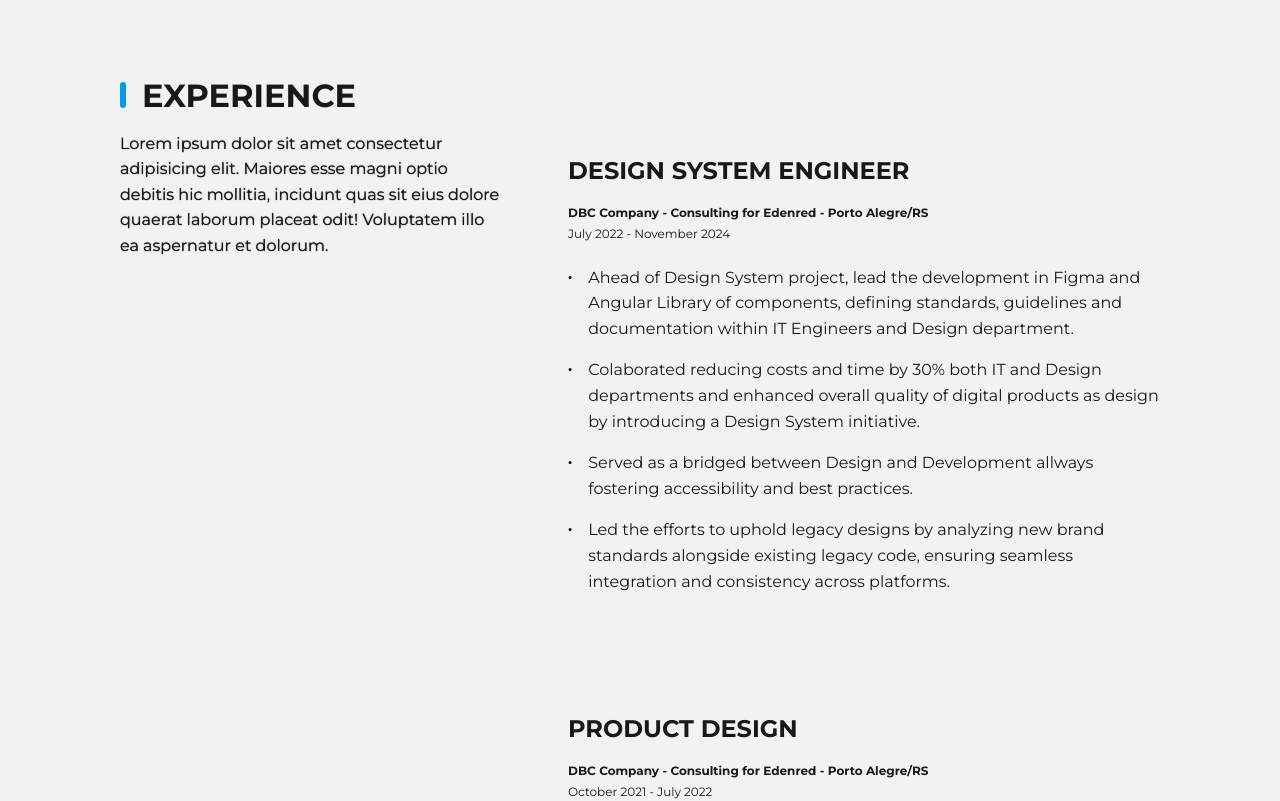
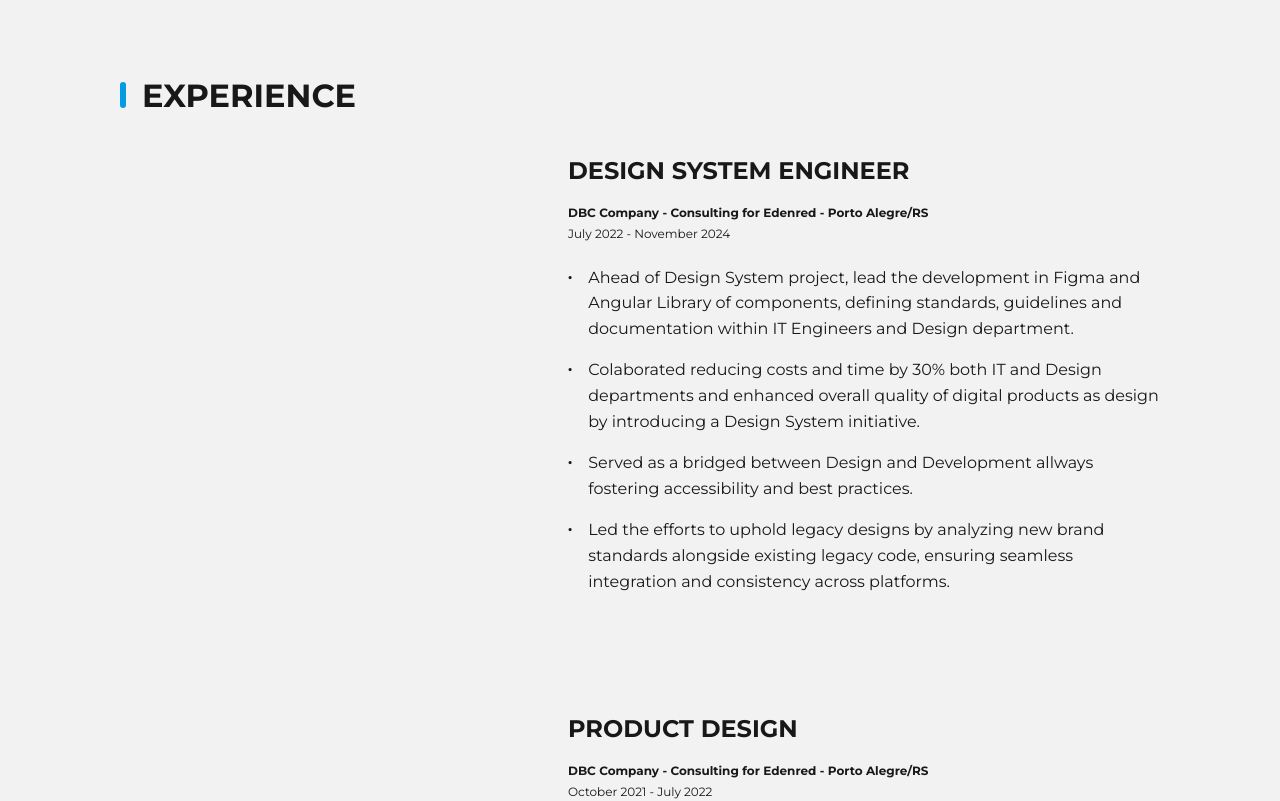
Before and after one commit to maikelsalles/apersonalwebsite, a Next.js app: page / in a window 1280 px wide. Shown: the part 3920-4721 px from the top of the page. Built offline with nearby package versions, Linux system fonts and the light colour scheme; no server answers.

Commit message:
fix: texts

```diff
--- a/src/app/page.tsx
+++ b/src/app/page.tsx
@@ -48,7 +48,6 @@ export default function Home() {
       <section id="resume" className={`${globals.wrapper} ${globals.twoCollumns} ${globals.sectionPadding}`}>
         <div className={`${globals.stickyIt}`}>
           <h2>Experience</h2>
-          <p>Lorem ipsum dolor sit amet consectetur adipisicing elit. Maiores esse magni optio debitis hic mollitia, incidunt quas sit eius dolore quaerat laborum placeat odit! Voluptatem illo ea aspernatur et dolorum.</p>
         </div>
         <div className={globals.sectionPadding}>
           <Experience />
@@ -58,7 +57,6 @@ export default function Home() {
       <section className={`${globals.wrapper} ${globals.twoCollumns} ${globals.sectionPadding}`}>
         <div className={`${globals.stickyIt}`}>
           <h2>Stack</h2>
-          <p>Lorem ipsum dolor sit amet consectetur adipisicing elit. Maiores esse magni optio debitis hic mollitia, incidunt quas sit eius dolore quaerat laborum placeat odit! Voluptatem illo ea aspernatur et dolorum.</p>
         </div>
         <div className={globals.sectionPadding}>
           <Stack />
@@ -68,7 +66,6 @@ export default function Home() {
       <section className={`${globals.wrapper} ${globals.twoCollumns} ${globals.sectionPadding}`}>
         <div className={`${globals.stickyIt}`}>
           <h2>Education</h2>
-          <p>Lorem ipsum dolor sit amet consectetur adipisicing elit. Maiores esse magni optio debitis hic mollitia, incidunt quas sit eius dolore quaerat laborum placeat odit! Voluptatem illo ea aspernatur et dolorum.</p>
         </div>
         <div className={globals.sectionPadding}>
           <Education />
```
